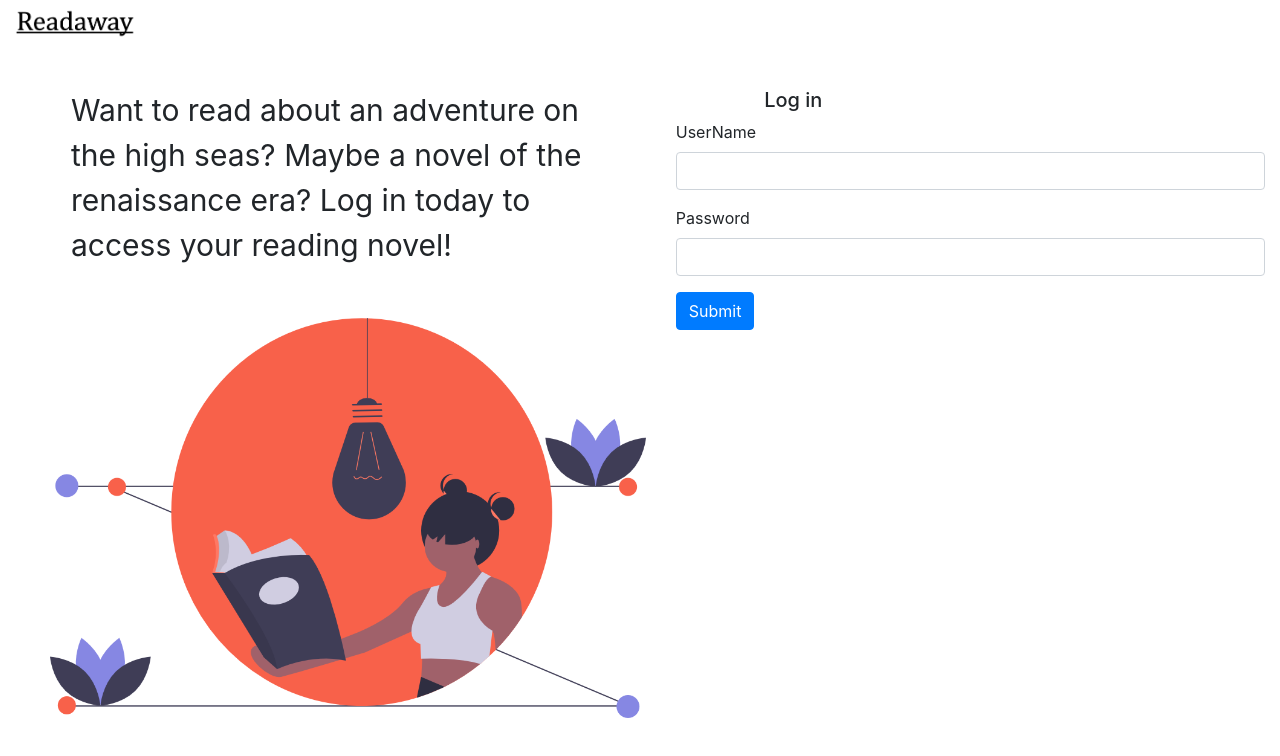
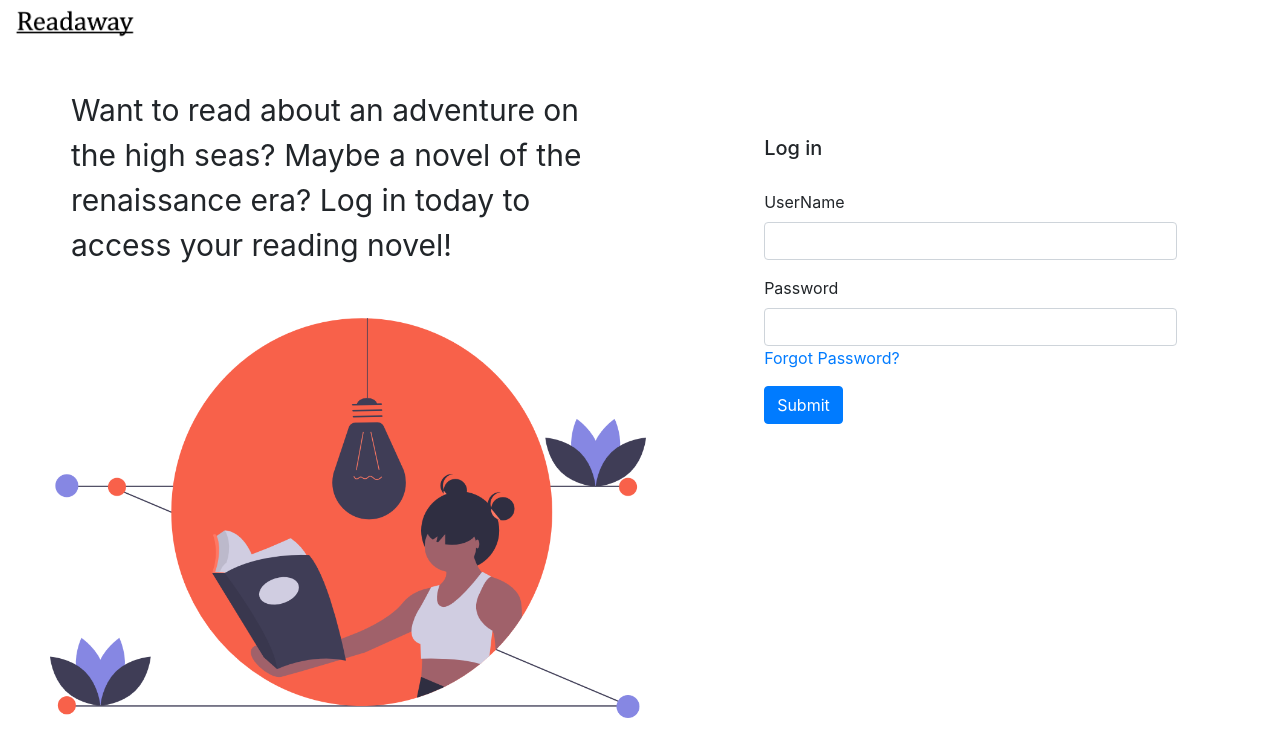
Before and after one commit to cyberangel99/LoginSignup, a Next.js app: page / in a window 1280 px wide. Shown: the top 756 px of the page. Built offline with nearby package versions, Linux system fonts and the light colour scheme.

Commit message:
form
added form

```diff
--- a/assets/custom.scss
+++ b/assets/custom.scss
@@ -5,6 +5,20 @@
   height: 400px;
   margin-left: 35px;
 }
+.login {
+  margin-top: 15%;
+  margin-left: 15%;
+  margin-top: 23%;
+}
+.login_form {
+  width: 70%;
+  margin-left: 15%;
+  margin-top: 30px;
+}
+.mb-0 {
+  margin-bottom: 0 !important;
+}
+
 .intro {
   display: inline-block;
   width: 100%;
@@ -14,7 +28,3 @@
   margin-bottom: 50px;
   padding-right: 100px;
 }
-.login {
-  margin-top: 15%;
-  margin-left: 15%;
-}
--- a/components/Readaway.js
+++ b/components/Readaway.js
@@ -32,9 +32,9 @@ export default function Readaway() {
         </Col>
         <Col>
           <h5 className="login">Log in</h5>
-          <form>
-            <div class="mb-3">
-              <label for="exampleInputEmail1" class="form-label">
+          <form className="login_form">
+            <div className="mb-3">
+              <label for="exampleInputEmail1" className="form-label">
                 UserName
               </label>
               <input
@@ -43,17 +43,22 @@ export default function Readaway() {
                 aria-describedby="emailHelp"
               />
             </div>
-            <div class="mb-3">
-              <label for="exampleInputPassword1" class="form-label">
+            <div class="mb-3 mb-0">
+              <label for="exampleInputPassword1" className="form-label">
                 Password
               </label>
               <input
                 type="password"
-                class="form-control"
+                className="form-control"
                 id="exampleInputPassword1"
               />
             </div>
-            <button type="submit" class="btn btn-primary">
+            <div>
+              <a href="#" className="link-primary">
+                Forgot Password?
+              </a>
+            </div>
+            <button type="submit" className="btn btn-primary mt-3">
               Submit
             </button>
           </form>
```
